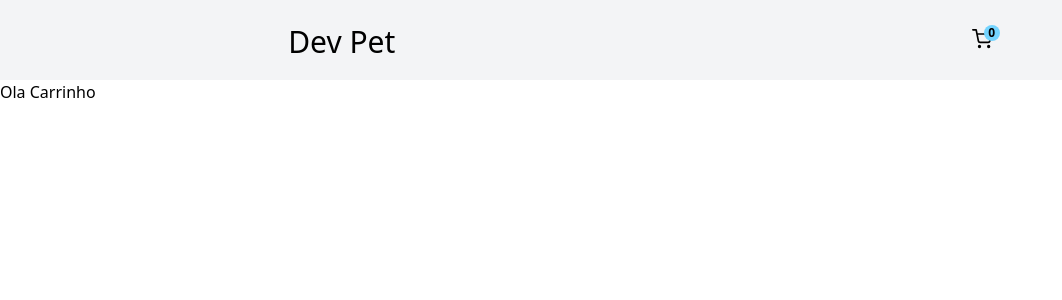
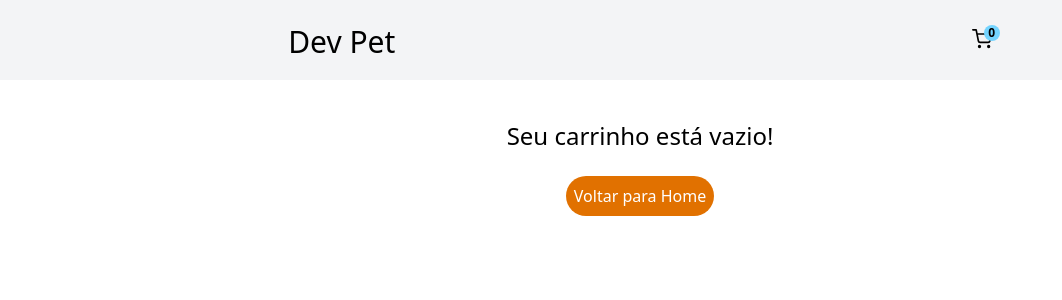
Before and after one commit to duarteeigor/pet_shop, a React (Vite) app in the folder pet_shop/: page /carrinho in a window 1280 px wide. Shown: the top 300 px of the page, without its empty margins (0-1062 px from the left). Built offline with nearby package versions, Linux system fonts and the light colour scheme.

Commit message:
finalizando desafio

```diff
--- a/pet_shop/src/App.tsx
+++ /dev/null
@@ -1,13 +0,0 @@
-import { useState, useEffect } from 'react'
-
-function App() {
-  const [count, setCount] = useState(0)
-
-  return (
-    <>
-
-    </>
-  )
-}
-
-export default App
--- a/pet_shop/src/components/Card/Card.tsx
+++ b/pet_shop/src/components/Card/Card.tsx
@@ -0,0 +1,25 @@
+import type { ProductsProps } from "../../pages/home";
+
+interface CardProps {
+    title: string,
+    cover: string,
+    price: number,
+    addToCart: () => void;
+}
+
+export function Card({ title, price, cover, addToCart }: CardProps) {
+    return (
+        <div>
+            <section className="p-3 flex flex-col items-center gap-3 bg-[#fde8db] rounded-2xl">
+                <img className="w-full max-h-60 mb-3 object-contain p-2 rounded-2xl" src={cover} alt="img"></img>
+                <p className="font-medium line-clamp-2 px-2">{title}</p>
+                <strong className="text-zinc-800/90">{price.toLocaleString("pt-BR", {
+                    style: "currency",
+                    currency: "BRL"
+                  })}
+                </strong>
+                <button className="bg-amber-600 text-gray-100 font-medium rounded-2xl mb-4 w-10/12 p-1 hover:bg-amber-800 transition-colors cursor-pointer" onClick={addToCart}>Adicionar ao carrinho</button>
+            </section>
+        </div>
+    )
+}
--- a/pet_shop/src/components/Header/Header.tsx
+++ b/pet_shop/src/components/Header/Header.tsx
@@ -1,9 +1,12 @@
 import { FiShoppingCart } from "react-icons/fi"
 import { Link } from "react-router"
+import { CartContext } from "../../contexts/CartContext"
+import { useContext } from "react"
 
 export function Header() {
+    const {cartAmount} = useContext(CartContext)
     return (
-        <header className="w-full bg-gray-100 h-20">
+        <header className="sticky top-0 w-full bg-gray-100 h-20">
             <nav className="flex items-center justify-around py-6 ">
                 <Link to="/">
                     <h2 className="text-3xl font-medium">Dev Pet</h2>
@@ -11,7 +14,7 @@ export function Header() {
 
                 <Link to="/carrinho">
                     <button className="relative">
-                        <span className="bg-sky-300 text-xs font-bold rounded-full p-1 h-4 w-4 flex items-center justify-center -right-2 -top-1 absolute  ">0</span>
+                        <span className="bg-sky-300 text-xs font-bold rounded-full p-1 h-4 w-4 flex items-center justify-center -right-2 -top-1 absolute  ">{cartAmount}</span>
                         <FiShoppingCart size={20} color="black" />
                     </button>
                 </Link>
--- /dev/null
+++ b/pet_shop/src/contexts/CartContext.tsx
@@ -0,0 +1,93 @@
+import { createContext, useState } from "react";
+import type { ProductsProps } from "../pages/home";
+
+
+interface CartContextData {
+    cart: CartProps[],
+    cartAmount: number,
+    addItemToCart: (item: ProductsProps) => void
+    subItemToCart: (item: ProductsProps) => void
+    calcularTotal: (cart: CartProps[]) => number
+}
+
+interface CartProps {
+    id: number,
+    title: string,
+    description?: string,
+    price: number,
+    cover: string,
+    amount: number
+    total: number
+}
+
+export const CartContext = createContext({} as CartContextData);
+
+export default function CartProvider({ children }: { children: React.ReactNode }) {
+    const [cart, setCart] = useState<CartProps[]>([])
+
+    function addItemToCart(item: ProductsProps) {
+        const produtoExistente = cart.findIndex(produto => produto.id === item.id)
+
+        if (produtoExistente !== -1) {
+            const updatedCart = cart.map((item, index) => {
+                if (index === produtoExistente) {
+                    const newAmount = item.amount + 1
+                    return {
+                        ...item,
+                        amount: newAmount,
+                        total: item.price * newAmount
+                    }
+                }
+                return item
+            })
+            setCart(updatedCart)
+            return
+        }
+
+        const newProduct = {
+            ...item,
+            amount: 1,
+            total: item.price
+        }
+
+        setCart(prev => [...prev, newProduct])
+    }
+
+    function subItemToCart(item: ProductsProps) {
+        const indexItem = cart.findIndex(product => product.id === item.id);
+        const newAmount = cart[indexItem].amount - 1;
+
+        if (newAmount <= 0){
+            const arrFiltrado = cart.filter(product => product !== item)
+            setCart([...arrFiltrado])
+            return
+
+        }
+
+        const updatedCart = cart.map((item, index) => {
+            if (index === indexItem) {
+                return {
+                    ...item,
+                    amount: newAmount,
+                    total: item.price * newAmount
+                }
+            }
+            return item
+        })
+
+        setCart(updatedCart)
+    }
+
+    function calcularTotal(cart: CartProps[]){
+        const myCart = cart
+        const total = myCart.reduce((acc, obj)=> {return acc+ obj.total}, 0)
+        return total
+    }
+
+
+    return (
+        <CartContext.Provider value={{ cart, cartAmount: cart.length, addItemToCart, subItemToCart, calcularTotal }}>
+            {children}
+        </CartContext.Provider>
+    )
+}
--- a/pet_shop/src/main.tsx
+++ b/pet_shop/src/main.tsx
@@ -1,9 +1,18 @@
 import { createRoot } from 'react-dom/client'
 import './index.css'
-import App from './App.tsx'
 import { RouterProvider } from 'react-router'
 import router from './routes.tsx'
 
+import CartProvider from './contexts/CartContext.tsx'
+import { Toaster } from 'react-hot-toast'
+
 createRoot(document.getElementById('root')!).render(
-  <RouterProvider router={router}></RouterProvider>
+  <CartProvider>
+    <Toaster
+      position='top-center'
+      reverseOrder={false}
+    />
+    <RouterProvider router={router}></RouterProvider>
+  </CartProvider>
+
 )
--- a/pet_shop/src/pages/carrinho/index.tsx
+++ /dev/null
@@ -1,7 +0,0 @@
-export function Carrinho(){
-    return(
-        <div>
-            <h1>Ola Carrinho</h1>
-        </div>
-    )
-}
--- /dev/null
+++ b/pet_shop/src/pages/cart/index.tsx
@@ -0,0 +1,61 @@
+import { useContext } from "react"
+import { CartContext } from "../../contexts/CartContext"
+import { Link } from "react-router"
+
+export function Cart() {
+    const { cart, addItemToCart, subItemToCart, calcularTotal } = useContext(CartContext)
+    return (
+        <div className="flex flex-col justify-center items-center my-10">
+
+            {cart.length > 0 ?
+            (
+                <>
+                <h2 className="text-2xl font-medium mb-12">Meu carrinho</h2>
+
+            <div className="max-w-7xl w-full">
+                {cart.map((item) => {
+                    return (
+                        <section className="flex items-center justify-between h-45 border-b-2 border-gray-200 p-2">
+                            <img className="max-w-xs h-full" src={item.cover} alt="image" />
+                            <strong>Preço: {item.price.toLocaleString("pt-BR", {
+                                style: "currency",
+                                currency: "BRL"
+                            })}</strong>
+
+                            <div className="flex items-center gap-2">
+                                <button className="bg-amber-600 text-white p-1 rounded w-6 h-8 cursor-pointer" onClick={() => subItemToCart(item)} >-</button>
+                                <span>{item.amount}</span>
+                                <button className="bg-amber-600 text-white p-1 rounded w-6 h-8 cursor-pointer" onClick={() => addItemToCart(item)}>+</button>
+                            </div>
+
+                            <strong className="w-2/12">SubTotal: {item.total.toLocaleString("pt-BR", {
+                                style: "currency",
+                                currency: "BRL"
+                            })}</strong>
+                        </section>
+                    )
+                })}
+
+
+                <strong className="font-medium">Total: {calcularTotal(cart).toLocaleString("pt-BR", {
+                    style: "currency",
+                    currency: "BRL"
+                })}
+                </strong>
+            </div>
+                </>
+            ) :
+            (
+                <div className="flex flex-col justify-center items-center gap-6">
+                    <h2 className="text-2xl font-medium">Seu carrinho está vazio!</h2>
+                    <Link to="/">
+                        <button className="bg-amber-600 rounded-full p-2 text-white cursor-pointer hover:bg-amber-700 transition-colors">Voltar para Home</button>
+                    </Link>
+
+                </div>
+            )}
+
+        </div>
+
+    )
+}
--- a/pet_shop/src/pages/home/index.tsx
+++ b/pet_shop/src/pages/home/index.tsx
@@ -1,7 +1,53 @@
+import { useState, useEffect, useContext } from "react"
+import api from "../../services/api"
+import { Card } from "../../components/Card/Card"
+import toast from "react-hot-toast"
+
+import { CartContext } from "../../contexts/CartContext"
+
+export interface ProductsProps{
+    id: number,
+    title: string,
+    price: number,
+    cover: string
+}
+
 export function Home(){
+    const [products, setProducts] = useState<ProductsProps[]>([])
+
+    const {addItemToCart} = useContext(CartContext)
+
+    useEffect(()=>{
+        async function getProducts() {
+            const response = await api.get("/products")
+            setProducts(response.data)
+        }
+
+        getProducts()
+    }, [])
+
+    function handleAddProduct(item: ProductsProps){
+        toast.success("Produto adicionado com sucesso!")
+        addItemToCart(item)
+    }
+
     return(
-        <div>
-            <h1>Ola Home</h1>
+        <div className="flex flex-col text-center mt-15 gap-6 mx-auto items-center justify-center">
+            <h2 className="text-2xl font-medium">Os queridinhos do momento!</h2>
+
+            <div className="grid grid-cols-5 gap-6 g w-full max-w-7xl rounded-2xl p-2">
+                {products.map((item)=> {
+                    return(
+                        <Card
+                            key={item.id}
+                            cover= {item.cover}
+                            price={item.price}
+                            title={item.title}
+                            addToCart={()=> handleAddProduct(item)}
+                         />
+                    )
+                })}
+            </div>
         </div>
     )
 }
--- a/pet_shop/src/routes.tsx
+++ b/pet_shop/src/routes.tsx
@@ -1,6 +1,6 @@
 import {createBrowserRouter } from "react-router";
 import { Home } from "./pages/home";
-import { Carrinho } from "./pages/carrinho";
+import { Cart } from "./pages/cart";
 import { Layout } from "./layout";
 
 const router = createBrowserRouter([
@@ -13,7 +13,7 @@ const router = createBrowserRouter([
             },
             {
                 path: "/carrinho",
-                element: <Carrinho />
+                element: <Cart />
             }
         ]
     }
```
Also changed, not shown: 1 other file (tests, documents, lock files or other folders).
